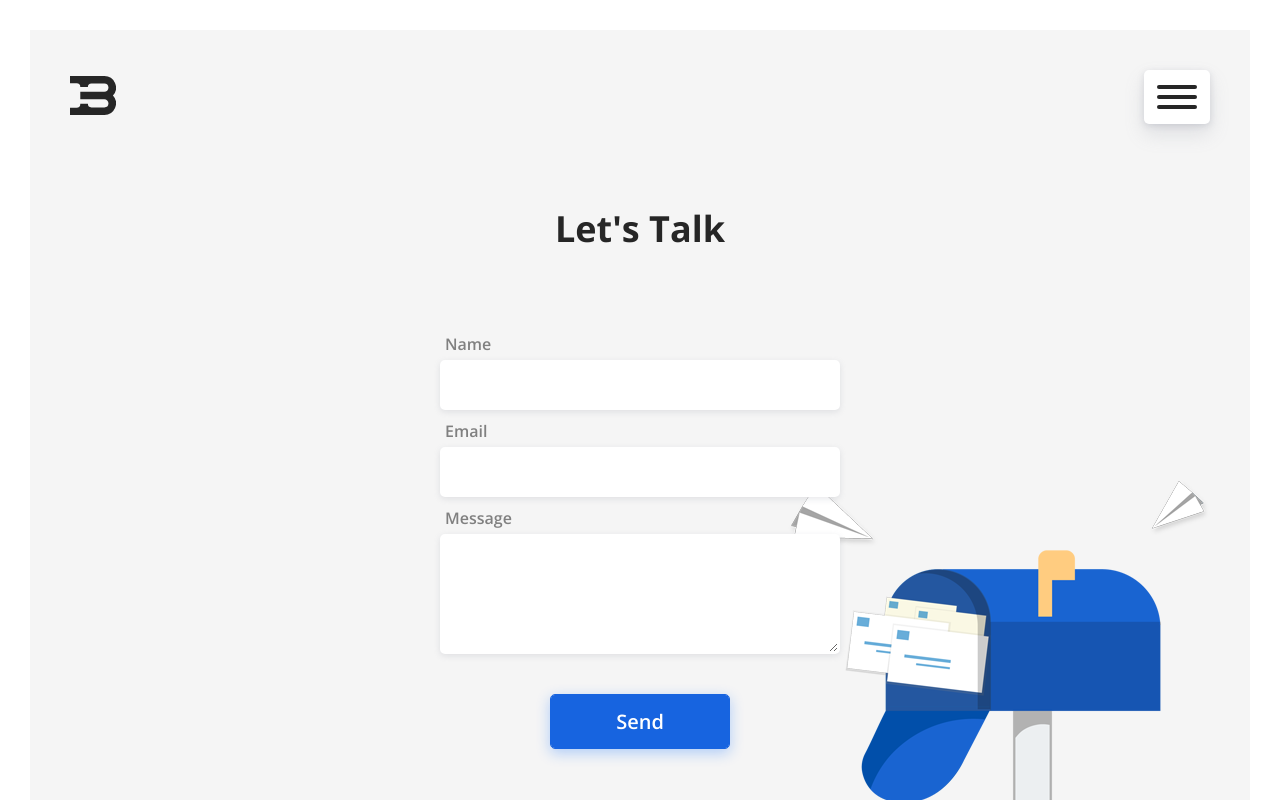
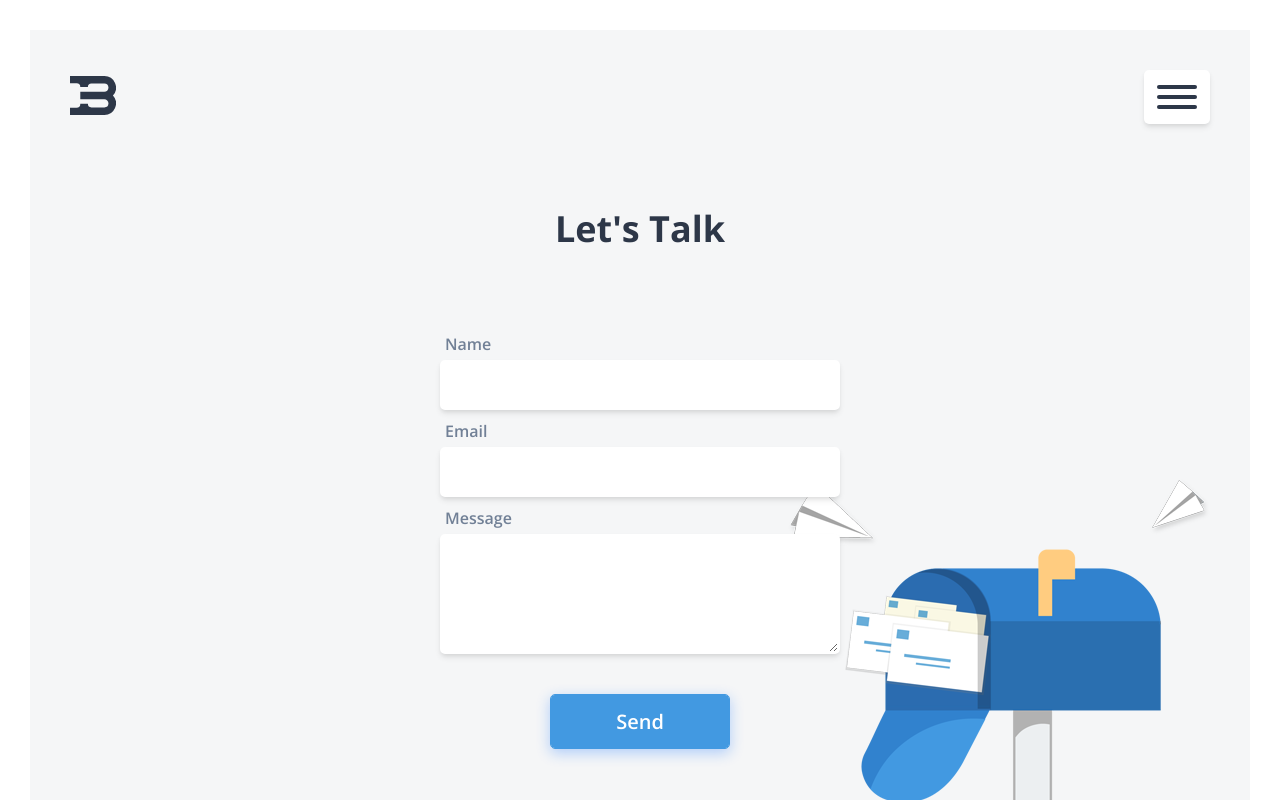
Before and after one commit to io62s/portfolio, a React (Create React App) app: page /contact in a window 1280 px wide. Shown: the top 800 px of the page. Built offline with nearby package versions, Linux system fonts and the light colour scheme.

Commit message:
clrs, shadows updt

```diff
--- a/src/styles/Colors.js
+++ b/src/styles/Colors.js
@@ -1,7 +1,7 @@
-const mainColor = "#1764E0";
+const mainColor = "#4299E1";
 const btnShadow = "#1574FF";
-const lightGrey = "#F5F5F5";
-const darkGrey = "#808080";
-const black = "#262626";
+const lightGrey = "#f5f6f7";
+const darkGrey = "#718096";
+const black = "#2D3748";
 
 export { mainColor, btnShadow, lightGrey, darkGrey, black };
--- a/src/styles/ContactStyle.js
+++ b/src/styles/ContactStyle.js
@@ -89,7 +89,10 @@ const FormWrapper = styled.div`
         outline: none;
         background: #fff;
         font-family: "Open Sans", sans-serif;
-        box-shadow: 0 2px 6px rgba(134, 141, 155, 0.2);
+        -webkit-box-shadow: 0 4px 6px -1px rgba(0, 0, 0, 0.1),
+          0 2px 4px -1px rgba(0, 0, 0, 0.06);
+        box-shadow: 0 4px 6px -1px rgba(0, 0, 0, 0.1),
+          0 2px 4px -1px rgba(0, 0, 0, 0.06);
         ${transition(0.2)}
       }
 
--- a/src/styles/HeaderStyles.js
+++ b/src/styles/HeaderStyles.js
@@ -78,10 +78,10 @@ const Burger = styled.div`
 const Nav = styled.div`
   ${flex("row", "flex-end")}
   padding: .5rem 1.3rem;
-  -webkit-box-shadow: 0 2px 6px rgba(134, 141, 155, 0.25),
-    0 10px 20px rgba(134, 141, 155, 0.2);
-  box-shadow: 0 2px 6px rgba(134, 141, 155, 0.25),
-    0 10px 20px rgba(134, 141, 155, 0.2);
+  -webkit-box-shadow: 0 4px 6px -1px rgba(0, 0, 0, 0.1),
+          0 2px 4px -1px rgba(0, 0, 0, 0.06);
+        box-shadow: 0 4px 6px -1px rgba(0, 0, 0, 0.1),
+          0 2px 4px -1px rgba(0, 0, 0, 0.06);
   background-color: white;
   border-radius: 5px;
 
--- a/src/styles/ProjectDetailsStyles.js
+++ b/src/styles/ProjectDetailsStyles.js
@@ -158,10 +158,10 @@ const OtherProjectsContainer = styled.div`
       top: 0;
       left: 0;
       background: #fff;
-      -webkit-box-shadow: 0 2px 6px rgba(134, 141, 155, 0.25),
-        0 10px 20px rgba(134, 141, 155, 0.2);
-      box-shadow: 0 2px 6px rgba(134, 141, 155, 0.25),
-        0 10px 20px rgba(134, 141, 155, 0.2);
+      -webkit-box-shadow: 0 4px 6px -1px rgba(0, 0, 0, 0.1),
+        0 2px 4px -1px rgba(0, 0, 0, 0.06);
+      box-shadow: 0 4px 6px -1px rgba(0, 0, 0, 0.1),
+        0 2px 4px -1px rgba(0, 0, 0, 0.06);
       border-radius: 5px;
       ${transition(0.6)}
     }
--- a/src/styles/ProjectStyle.js
+++ b/src/styles/ProjectStyle.js
@@ -6,10 +6,10 @@ const ProjectContainter = styled.div`
   padding: 1.2rem;
   background: white;
   position: relative;
-  -webkit-box-shadow: 0 2px 6px rgba(134, 141, 155, 0.25),
-    0 10px 20px rgba(134, 141, 155, 0.2);
-  box-shadow: 0 2px 6px rgba(134, 141, 155, 0.25),
-    0 10px 20px rgba(134, 141, 155, 0.2);
+  -webkit-box-shadow: 0 10px 15px -3px rgba(0, 0, 0, 0.1),
+    0 4px 6px -2px rgba(0, 0, 0, 0.05);
+  box-shadow: 0 10px 15px -3px rgba(0, 0, 0, 0.1),
+    0 4px 6px -2px rgba(0, 0, 0, 0.05);
   border-radius: 5px;
   overflow: hidden;
   ${transition(0.3)}
```
Also changed, not shown: src/assets/logoSmall.svg, src/assets/mail.png.
